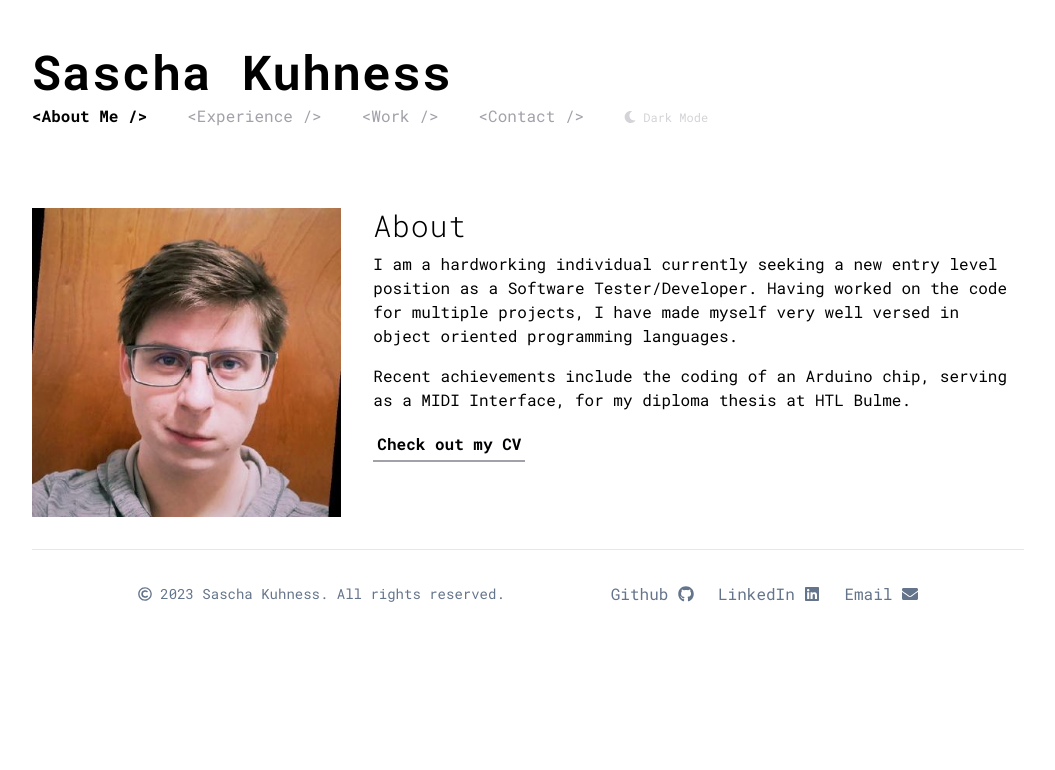
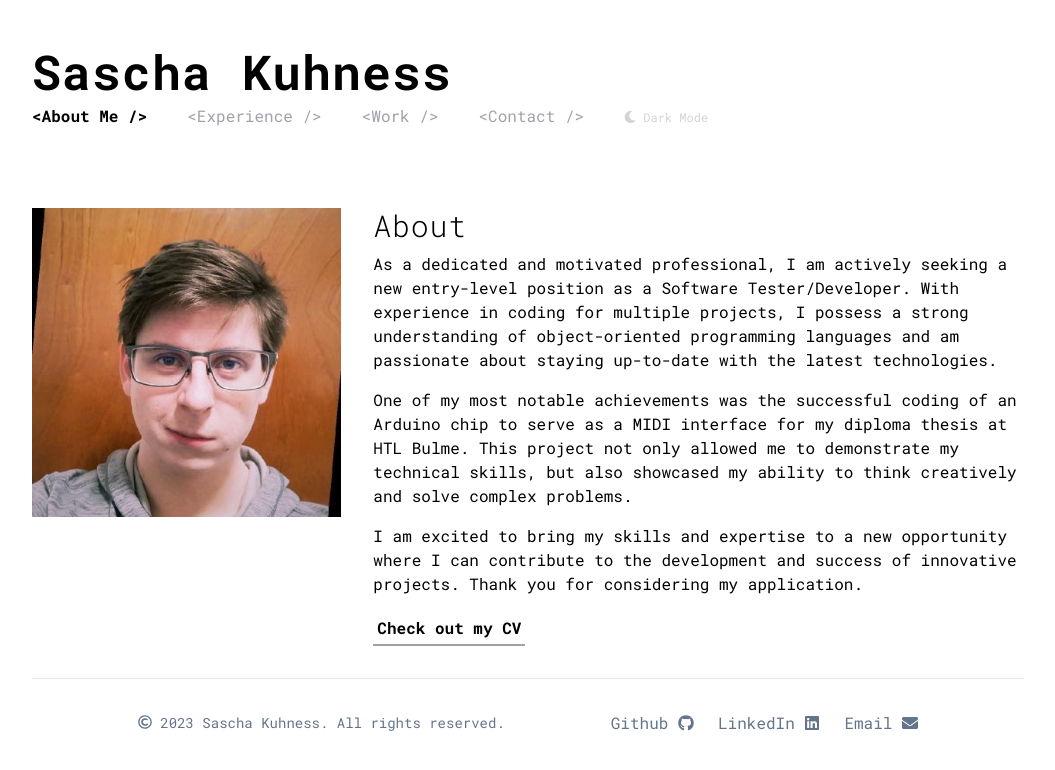
Before and after one commit to SaschaVII/portfolio, a Next.js app: page /about in a window 1280 px wide. Shown: the top 770 px of the page, without its empty margins (112-1167 px from the left). Built offline with nearby package versions, Linux system fonts and the light colour scheme.

Commit message:
Improve about text

```diff
--- a/pages/about.js
+++ b/pages/about.js
@@ -16,12 +16,15 @@ const About = () => {
                     <section className="col-span-12 lg:col-span-8">
                         <h1 className="mb-2">About</h1>
                         <p className="mb-4">
-                            I am a hardworking individual currently seeking a new entry level position as a Software Tester/Developer. Having worked on the code for multiple projects, I have made myself very well versed in object oriented programming languages.
+                            As a dedicated and motivated professional, I am actively seeking a new entry-level position as a Software Tester/Developer. With experience in coding for multiple projects, I possess a strong understanding of object-oriented programming languages and am passionate about staying up-to-date with the latest technologies.
                         </p>
-                        <p>
-                            Recent achievements include the coding of an Arduino chip, serving as a MIDI Interface, for my diploma thesis at HTL Bulme.
+                        <p className="mb-4">
+                            One of my most notable achievements was the successful coding of an Arduino chip to serve as a MIDI interface for my diploma thesis at HTL Bulme. This project not only allowed me to demonstrate my technical skills, but also showcased my ability to think creatively and solve complex problems.
                         </p>
-                        <a className="btn btn-secondary mr-2 inline-block mt-4" href="/cv_7_01_2023.pdf" target="_blank">Check out my CV</a>
+                        <p className="mb-4">
+                            I am excited to bring my skills and expertise to a new opportunity where I can contribute to the development and success of innovative projects. Thank you for considering my application.
+                        </p>
+                        <a className="btn btn-secondary mr-2 inline-block" href="/cv_7_01_2023.pdf" target="_blank">Check out my CV</a>
                     </section>
                 </div>
             </div>
```
